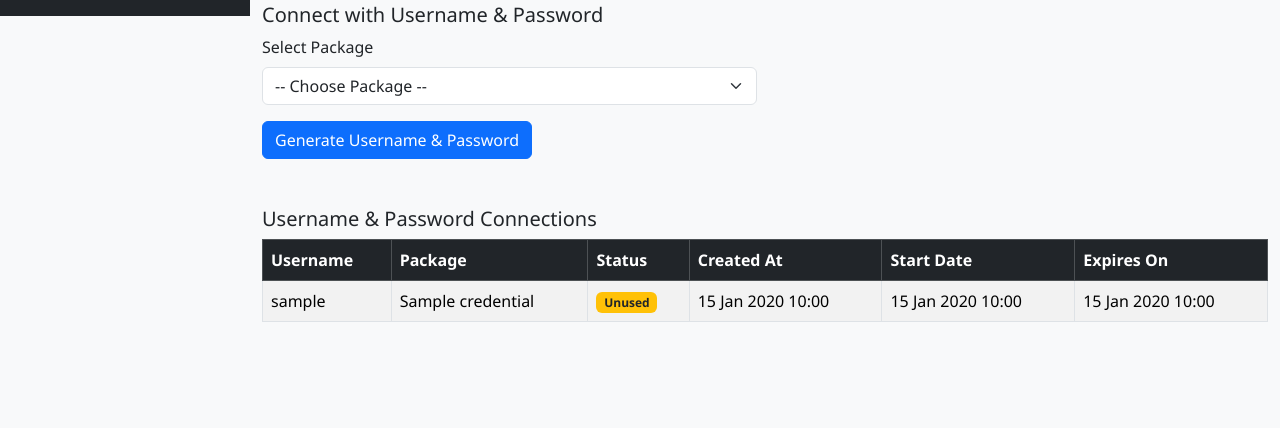
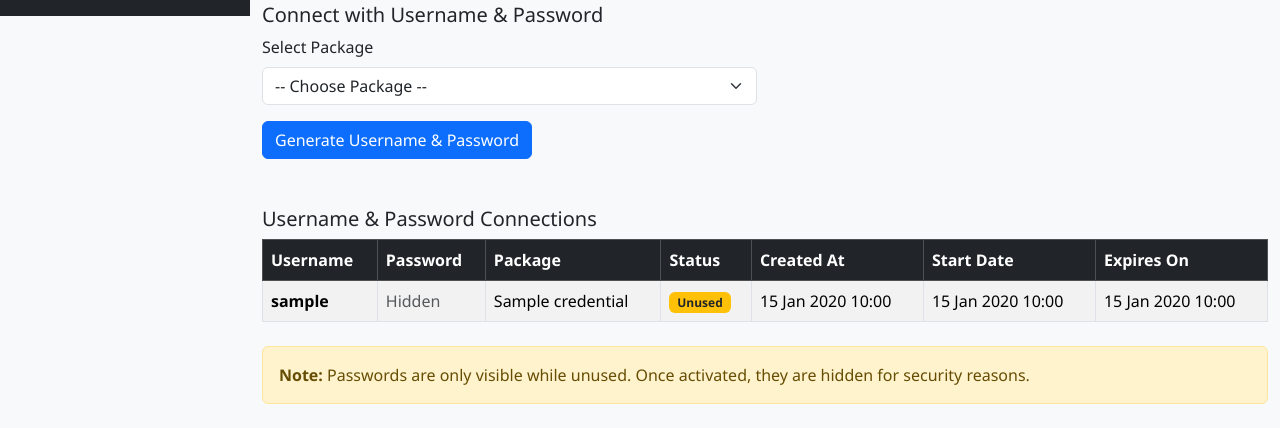
Before and after one commit to peterdetruth/wifi_system, a CodeIgniter 4 app: the page made by app/Views/admin/clients/view.php in a window 1280 px wide. Shown: the part 784-1212 px from the top of the page. Before the commit the page ends 1106 px from the top, so only its background shows below. Run offline with PHP 8.4 and a stand-in for CodeIgniter, Linux system fonts and the light colour scheme; the template is opened without the code that fills it: most values are stand-ins (such as "Sample title", 1, 10 or a date in 2020); data that the repository does not hold is empty; some libraries are stand-ins or nearby versions.

Commit message:
1️⃣ WHAT THIS CONTROLLER FEATURE DOES
Admin action:

“Connect with Username & Password”

When admin submits the form:

Admin selects package

System:

Generates username + password

Stores them in client_activation_credentials

Status = unused

No router provisioning yet

Client later uses these credentials to activate

This is deliberately decoupled from router provisioning ✅
✅ WHAT THIS ACHIEVES

✔ Admin can copy credentials safely
✔ Password disappears after use
✔ No hashes leaked
✔ Clean audit trail
✔ Zero logic changes needed elsewhere

```diff
--- a/app/Controllers/Clients.php
+++ b/app/Controllers/Clients.php
@@ -489,6 +489,7 @@ class Clients extends BaseController
                 'package_id'  => $packageId,
                 'username'    => $username,
                 'password'    => password_hash($passwordPlain, PASSWORD_DEFAULT),
+                'password_plain'    => $passwordPlain,
                 'status'      => 'unused',
                 'created_at'  => date('Y-m-d H:i:s'),
             ]);
--- a/app/Views/admin/clients/view.php
+++ b/app/Views/admin/clients/view.php
@@ -111,10 +111,11 @@
         <div class="alert alert-info">No activation credentials created yet.</div>
     <?php else: ?>
         <div class="table-responsive">
-            <table class="table table-bordered table-striped">
+            <table class="table table-bordered table-striped align-middle">
                 <thead class="table-dark">
                     <tr>
                         <th>Username</th>
+                        <th>Password</th>
                         <th>Package</th>
                         <th>Status</th>
                         <th>Created At</th>
@@ -125,8 +126,24 @@
                 <tbody>
                     <?php foreach ($credentials as $cred): ?>
                         <tr>
-                            <td><?= esc($cred['username']) ?></td>
+                            <td>
+                                <strong><?= esc($cred['username']) ?></strong>
+                            </td>
+
+                            <td>
+                                <?php if ($cred['status'] === 'unused'): ?>
+                                    <code class="text-primary">
+                                        <?= esc($cred['password_plain'] ?? '—') ?>
+                                    </code>
+                                    <br>
+                                    <small class="text-muted">Copy & give to client</small>
+                                <?php else: ?>
+                                    <span class="text-muted">Hidden</span>
+                                <?php endif; ?>
+                            </td>
+
                             <td><?= esc($cred['package_name']) ?></td>
+
                             <td>
                                 <?php if ($cred['status'] === 'used'): ?>
                                     <span class="badge bg-success">Used</span>
@@ -134,20 +151,33 @@
                                     <span class="badge bg-warning text-dark">Unused</span>
                                 <?php endif; ?>
                             </td>
+
                             <td><?= date('d M Y H:i', strtotime($cred['created_at'])) ?></td>
+
                             <td>
-                                <?= $cred['start_date'] ? date('d M Y H:i', strtotime($cred['start_date'])) : '-' ?>
+                                <?= $cred['start_date']
+                                    ? date('d M Y H:i', strtotime($cred['start_date']))
+                                    : '-' ?>
                             </td>
+
                             <td>
-                                <?= $cred['expires_on'] ? date('d M Y H:i', strtotime($cred['expires_on'])) : '-' ?>
+                                <?= $cred['expires_on']
+                                    ? date('d M Y H:i', strtotime($cred['expires_on']))
+                                    : '-' ?>
                             </td>
                         </tr>
                     <?php endforeach; ?>
                 </tbody>
             </table>
         </div>
+
+        <div class="alert alert-warning mt-2">
+            <strong>Note:</strong> Passwords are only visible while unused.
+            Once activated, they are hidden for security reasons.
+        </div>
     <?php endif; ?>
 </div>
+
 
 
 <!-- CSS & Countdown -->
```
